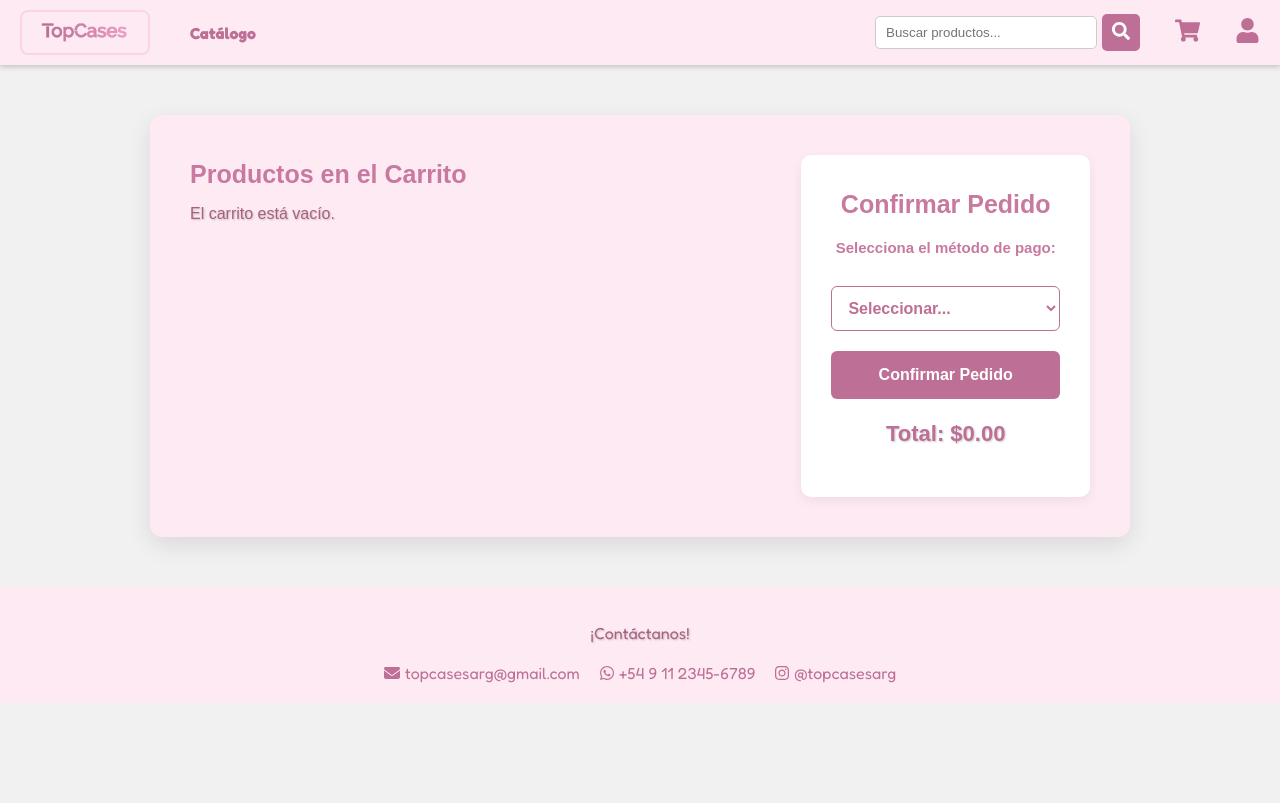
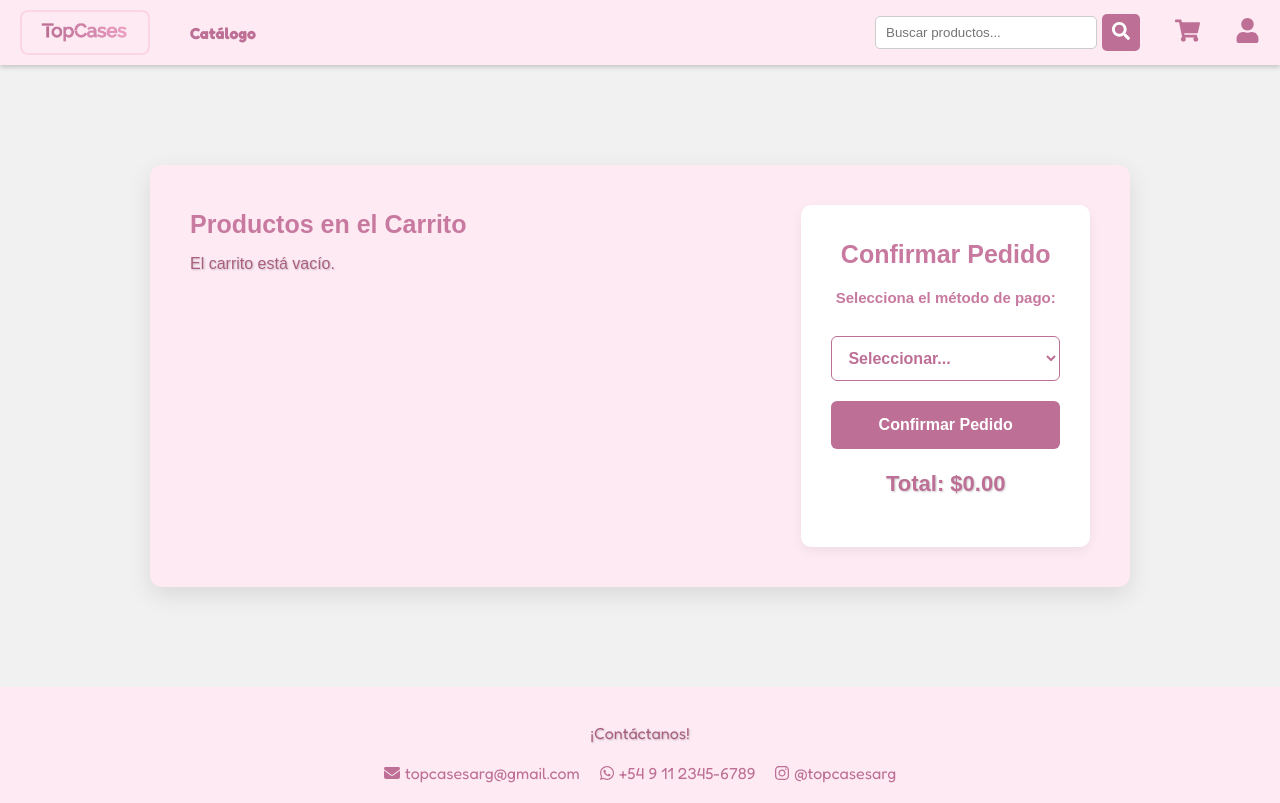
Before and after one commit to pmaestri/apiFront, a React (Vite) app: page /confirmacion-pedido in a window 1280 px wide. Built offline with nearby package versions, Linux system fonts and the light colour scheme.

Commit message:
arreglo de footer en Order

```diff
--- a/src/components/Order/Order.css
+++ b/src/components/Order/Order.css
@@ -4,16 +4,18 @@
     padding: 40px;
     border-radius: 12px;
     width: 900px;
-    margin: 50px auto;
+    margin: 100px auto;
     box-shadow: 0 8px 24px rgba(0, 0, 0, 0.1);
     font-family: 'Poppins', sans-serif;
     height: 90%;
+
 }
 
 /* Contenedor de los productos y confirmación de pedido */
 .pedido-content {
     display: flex;
     justify-content: space-between;
+
 }
 
 /* Contenedor de los productos */
```
